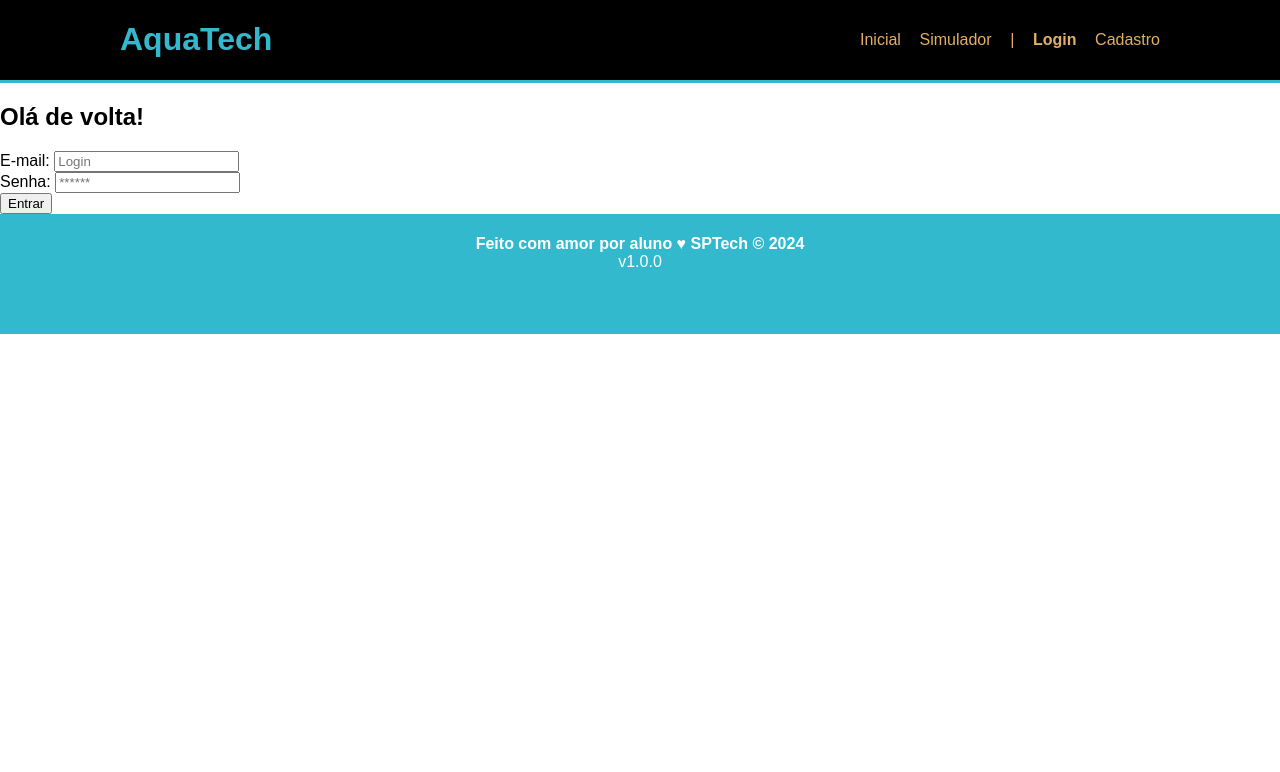
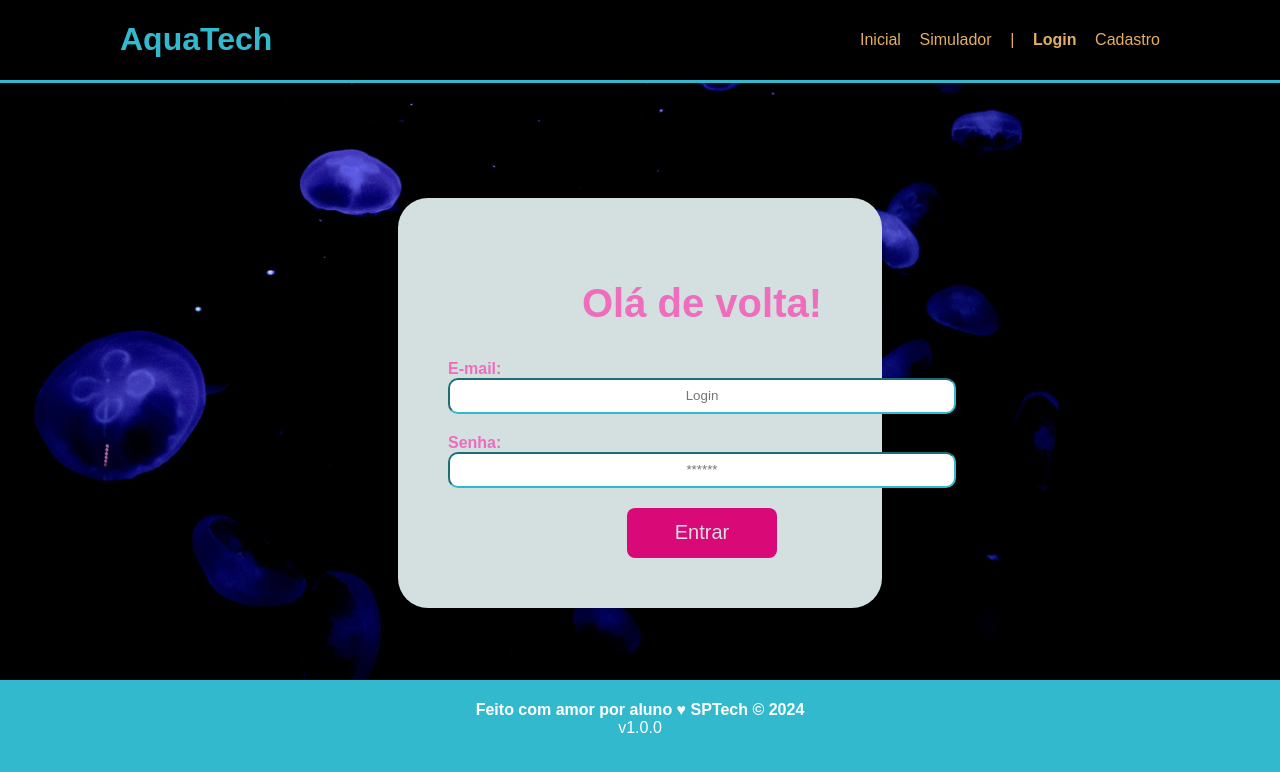
Before and after one commit to giovn-aguiar/AcquaTech, a plain HTML site: page public/login.html in a window 1280 px wide. Drawn offline with Linux system fonts and the light colour scheme.

Commit message:
Estilizando tela de login e cadastro

```diff
--- a/public/login.html
+++ b/public/login.html
@@ -8,7 +8,7 @@
 
     <title>AquaTech | Login</title>
 
-    <link rel="stylesheet" href="styles/style.css">
+    <link rel="stylesheet" href="styles/styleCadastro.css">
     <link rel="icon" href="assets/icon/favicon2.ico">
     <link rel="preconnect" href="https://fonts.gstatic.com">
 </head>
--- /dev/null
+++ b/public/styles/styleCadastro.css
@@ -0,0 +1,131 @@
+/* Adicionar aqui toda a estilização criada para sua aplicação. */
+body {
+    margin: 0;
+    font-family: sans-serif;
+    background-image: url(../assets/imgs/bg-jelly-fish-para_outras_pags.png);
+    background-size: cover;
+}
+
+:root{
+    --azul: #32b9cd;
+    --amarelo: #e3b062;
+    --rosa: hsl(323, 79%, 68%);
+}
+
+.header{
+    background-color: black;
+    border-bottom: 3px solid var(--azul);
+}
+
+.header .container{
+    display: flex;
+    justify-content: space-between;
+    align-items: center;
+    padding: 0 120px;
+}
+
+.titulo {
+    color: var(--azul);
+}
+
+.navbar {
+    display: flex;
+    justify-content: space-between;
+    color: var(--amarelo);
+    list-style: none;
+    width: 300px;
+}
+
+.navbar a {
+    color: var(--amarelo);
+    text-decoration: none;
+}
+
+.agora{
+    font-weight: bolder;
+}
+
+/*corpo*/
+
+h2, .campo{
+    color: var(--rosa);
+    font-weight: bold;
+}
+
+h2{
+    font-size: 40px;
+    text-align: center;
+}
+
+.login{
+    display: flex;
+    justify-content: center;
+    align-items: center;
+    height: 80vh;
+}
+
+.login .container {
+    display: flex;
+    justify-content: space-around;
+    background-color: #d4dfe0;
+    padding: 50px;
+    width: 30%;
+    border-radius: 30px;
+}
+
+.formulario{
+    display: flex;
+    flex-direction: column;
+    gap: 20px;
+}
+
+.campo{
+    display: flex;
+    flex-direction: column;
+}
+
+.campo input{
+    text-align: center;
+    width: 500px;
+    height: 30px;
+    border-radius: 10px;
+    border-color: var(--azul);
+}
+
+
+.botao{
+    display: flex;
+    justify-content: center;
+    align-items: center;
+    align-self: center;
+    background-color: #d90978;
+    color: #d4dfe0;
+    font-size: 20px;
+    border-radius: 8px;
+    width: 150px;
+    height: 50px;
+    border: none;
+}
+
+/*footer*/
+
+.footer{
+    position: fixed;
+    bottom: 0;
+    width: 100%;
+    height: 120px;
+    background-color: #32b9cd;
+}
+
+.footer .container{
+    height: 100%;
+    width: 100%;
+    display: flex;
+    flex-direction: column;
+    align-items: center;
+    color: white;
+}
+
+.footer h4{
+    margin-bottom: 0;
+}
```
Also changed, not shown: public/cadastro.html (+1 -1 lines).
